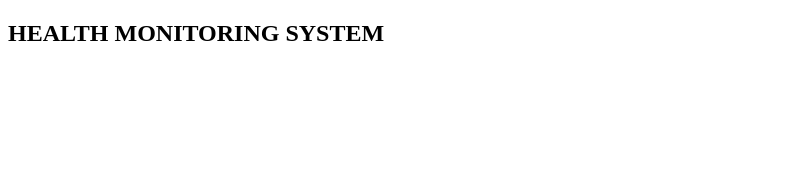
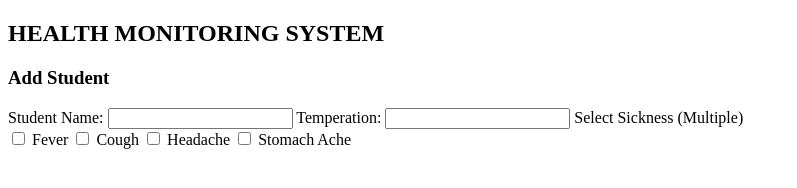
Before and after one commit to J-mar19/Classroom-Health-Monitoring-System, a plain HTML site: page index.html in a window 1280 px wide. Shown: the whole page, without its empty margins (0-797 px from the left). Drawn offline with Linux system fonts and the light colour scheme.

Commit message:
Added div class box, label

```diff
--- a/index.html
+++ b/index.html
@@ -7,5 +7,24 @@
 
 <body>
     <h2>HEALTH MONITORING SYSTEM</h2>
+
+    <div class="box">
+
+        <h3>Add Student</h3>
+
+        <label>Student Name:</label>
+        <input type="text" id="studentName">
+
+        <label>Temperation:</label>
+        <input type="number" id="temperature">
+
+        <label>Select Sickness (Multiple)</label>
+        <div class="checkbox-group">
+            <label><input type="checkbox" class="sickOption" value="Fever"> Fever</label>
+            <label><input type="checkbox" class="sickOption" value="Cough"> Cough</label>
+            <label><input type="checkbox" class="sickOption" value="Headache"> Headache</label>
+            <label><input type="checkbox" class="sickOption" value="Stomach Ache"> Stomach Ache</label>
+        </div>
+    </div>
 </body>
 </html>
```
